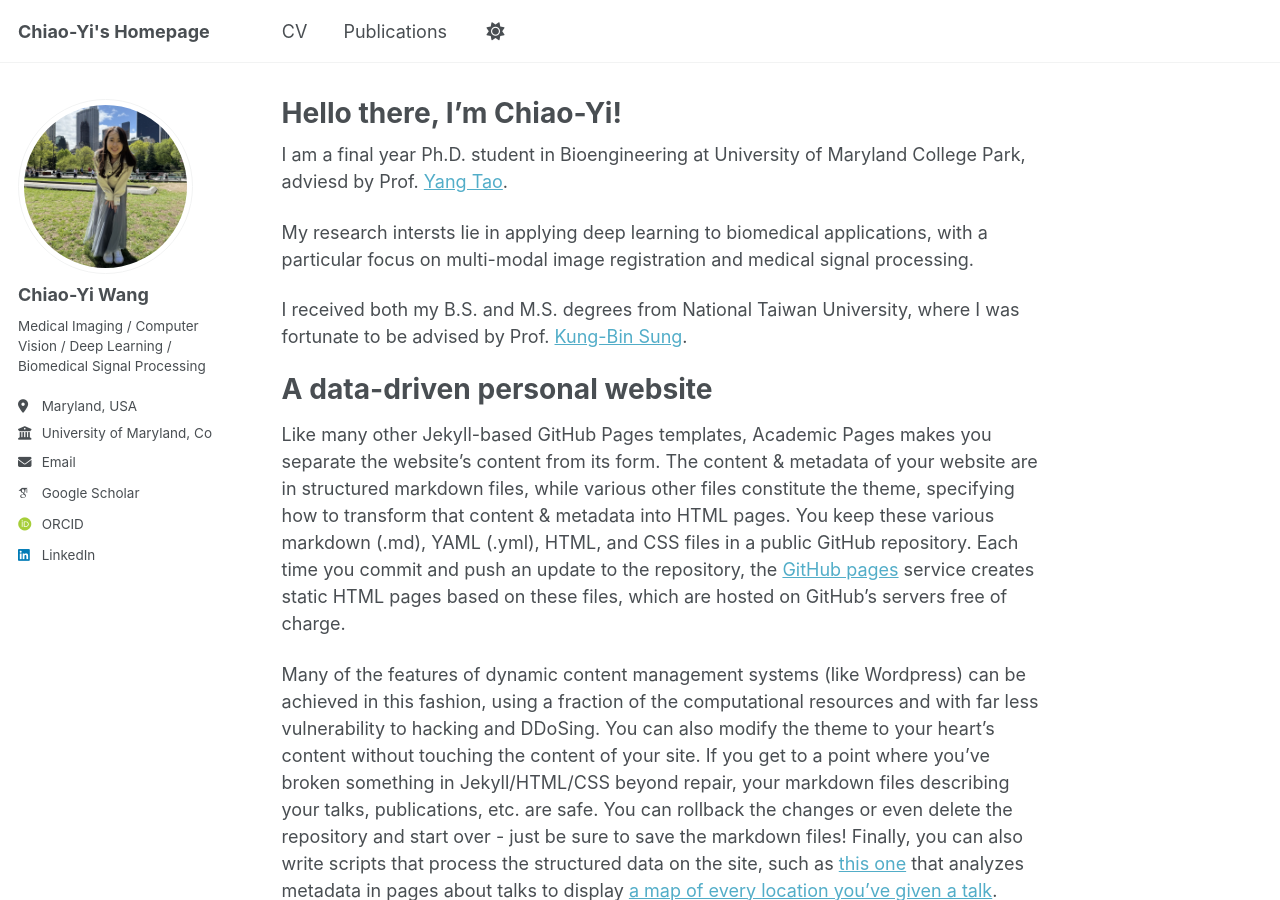
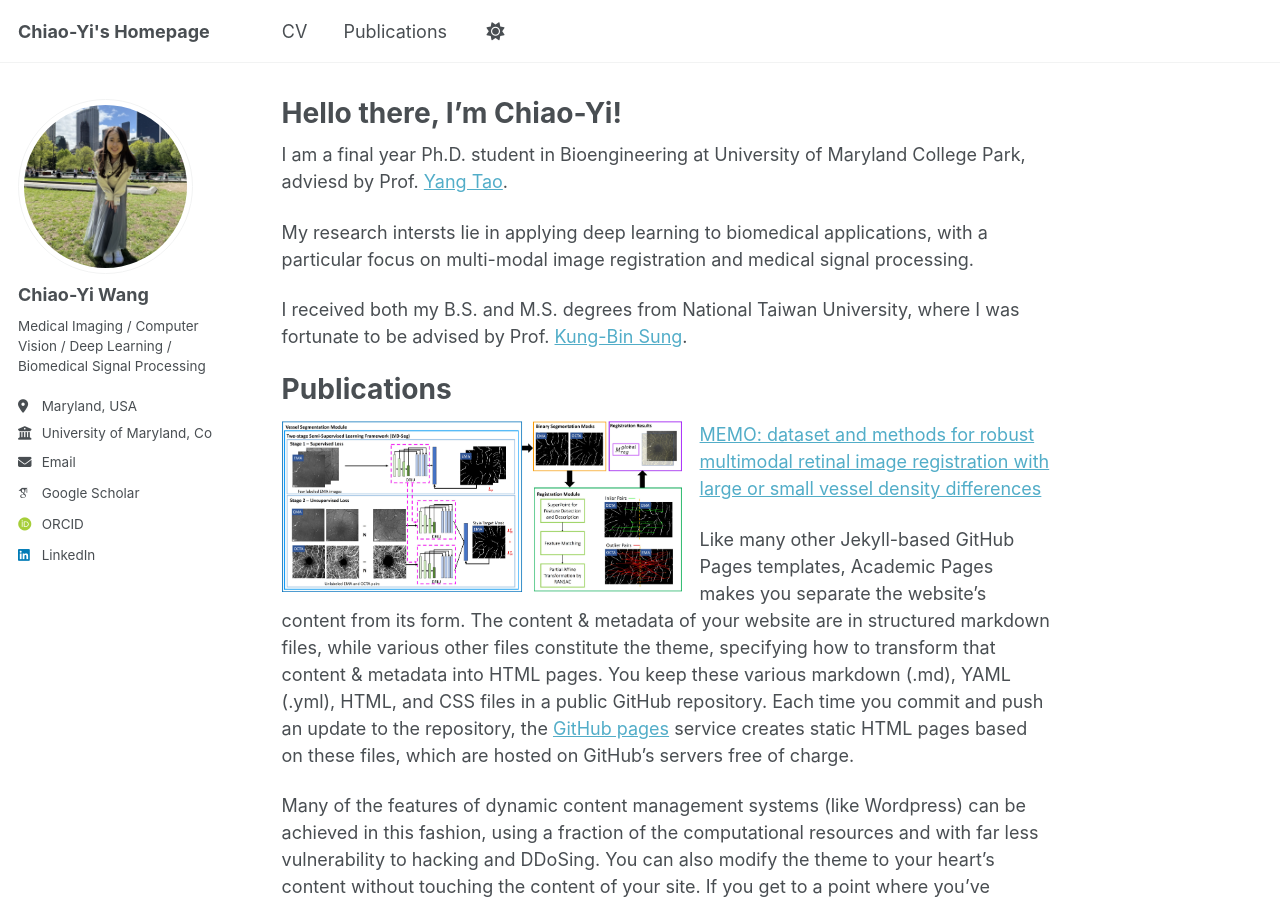
Before and after one commit to chiaoyiwang0424/chiaoyiwang0424.github.io, a Jekyll site: the page built from _pages/about.md, in a window 1280 px wide and 900 px high. Built offline with Jekyll 4.4.1, drawn with Linux system fonts in a browser that asks for light colours; some web fonts are replaced.

Commit message:
add paper1

```diff
--- a/_pages/about.md
+++ b/_pages/about.md
@@ -14,8 +14,13 @@ My research intersts lie in applying deep learning to biomedical applications, w
 I received both my B.S. and M.S. degrees from National Taiwan University, where I was fortunate to be advised by Prof. [Kung-Bin Sung](https://www.ee.ntu.edu.tw/bio1.php?teacher_id=945010).
 
 
-A data-driven personal website
+Publications
 ======
+
+![Illustration of Vgg-Net](/images/MEMO_paper_main.jpg){: .align-left width="400px"}
+[MEMO: dataset and methods for robust multimodal retinal image registration with large or small vessel density differences](https://doi.org/10.1364/BOE.516481)
+
+
 Like many other Jekyll-based GitHub Pages templates, Academic Pages makes you separate the website's content from its form. The content & metadata of your website are in structured markdown files, while various other files constitute the theme, specifying how to transform that content & metadata into HTML pages. You keep these various markdown (.md), YAML (.yml), HTML, and CSS files in a public GitHub repository. Each time you commit and push an update to the repository, the [GitHub pages](https://pages.github.com/) service creates static HTML pages based on these files, which are hosted on GitHub's servers free of charge.
 
 Many of the features of dynamic content management systems (like Wordpress) can be achieved in this fashion, using a fraction of the computational resources and with far less vulnerability to hacking and DDoSing. You can also modify the theme to your heart's content without touching the content of your site. If you get to a point where you've broken something in Jekyll/HTML/CSS beyond repair, your markdown files describing your talks, publications, etc. are safe. You can rollback the changes or even delete the repository and start over - just be sure to save the markdown files! Finally, you can also write scripts that process the structured data on the site, such as [this one](https://github.com/academicpages/academicpages.github.io/blob/master/talkmap.ipynb) that analyzes metadata in pages about talks to display [a map of every location you've given a talk](https://academicpages.github.io/talkmap.html).
```
Also changed, not shown: images/MEMO_paper_main.jpg (added).
